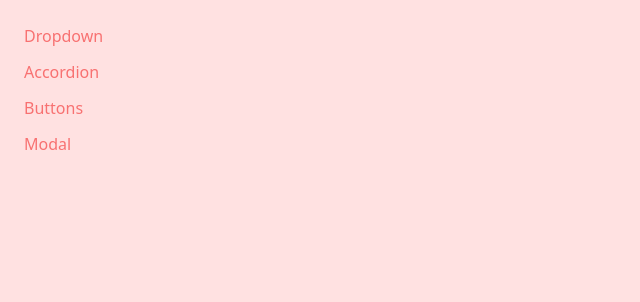
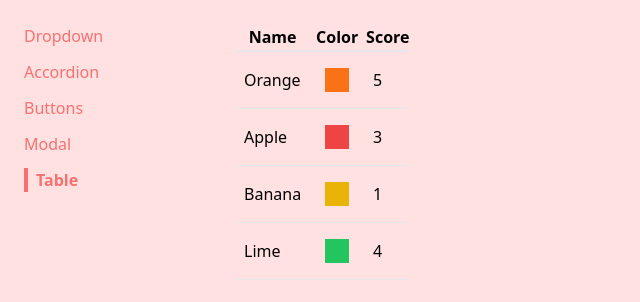
Before and after one commit to naman-parihar2000/react-components-project-2, a React (Create React App) app: page /table in a window 1280 px wide. Shown: the top 302 px of the page, without its empty margins (0-640 px from the left). Built offline with nearby package versions, Linux system fonts and the light colour scheme.

Commit message:
created a table component

```diff
--- a/src/App.js
+++ b/src/App.js
@@ -4,6 +4,7 @@
 import DropdownPage from './pages/DropdownPage';
 import ButtonPage from './pages/ButtonPage';
 import ModalPage from './pages/ModalPage.js'
+import TablePage from './pages/TablePage';
 
 function App() {
   return (
@@ -22,6 +23,9 @@
         <Route path="/modal">
           <ModalPage />
         </Route>
+        <Route path="/table">
+          <TablePage />
+        </Route>
       </div>
     </div>
   );
--- a/src/components/Sidebar.js
+++ b/src/components/Sidebar.js
@@ -6,6 +6,7 @@
     { label: 'Accordion', path: '/accordion' },
     { label: 'Buttons', path: '/buttons' },
     { label: 'Modal', path: '/modal' },
+    { label: 'Table', path: '/table' },
   ];
 
   const renderedLinks = links.map((link) => {
--- /dev/null
+++ b/src/components/Table.js
@@ -0,0 +1,32 @@
+function Table({ data, config, keyFn }) {
+    const renderedHeaders = config.map((column) => {
+      return <th key={column.label}>{column.label}</th>;
+    });
+
+    const renderedRows = data.map((rowData) => {
+      const renderedCells = config.map((column) => {
+        return (
+          <td className="p-2" key={column.label}>
+            {column.render(rowData)}
+          </td>
+        );
+      });
+
+      return (
+        <tr className="border-b" key={keyFn(rowData)}>
+          {renderedCells}
+        </tr>
+      );
+    });
+
+    return (
+      <table className="table-auto border-spacing-2">
+        <thead>
+          <tr className="border-b-2">{renderedHeaders}</tr>
+        </thead>
+        <tbody>{renderedRows}</tbody>
+      </table>
+    );
+  }
+
+  export default Table;
--- /dev/null
+++ b/src/pages/TablePage.js
@@ -0,0 +1,37 @@
+import Table from '../components/Table';
+
+function TablePage() {
+    const data = [
+        { name: 'Orange', color: 'bg-orange-500', score: 5 },
+        { name: 'Apple', color: 'bg-red-500', score: 3 },
+        { name: 'Banana', color: 'bg-yellow-500', score: 1 },
+        { name: 'Lime', color: 'bg-green-500', score: 4 },
+    ];
+
+    const config = [
+        {
+            label: 'Name',
+            render: (fruit) => fruit.name,
+        },
+        {
+            label: 'Color',
+            render: (fruit) => <div className={`p-3 m-2 ${fruit.color}`} />,
+        },
+        {
+            label: 'Score',
+            render: (fruit) => fruit.score,
+        },
+    ];
+
+    const keyFn = (fruit) => {
+        return fruit.name;
+    };
+
+    return (
+        <div>
+            <Table data={data} config={config} keyFn={keyFn} />
+        </div>
+    );
+}
+
+export default TablePage;
```
